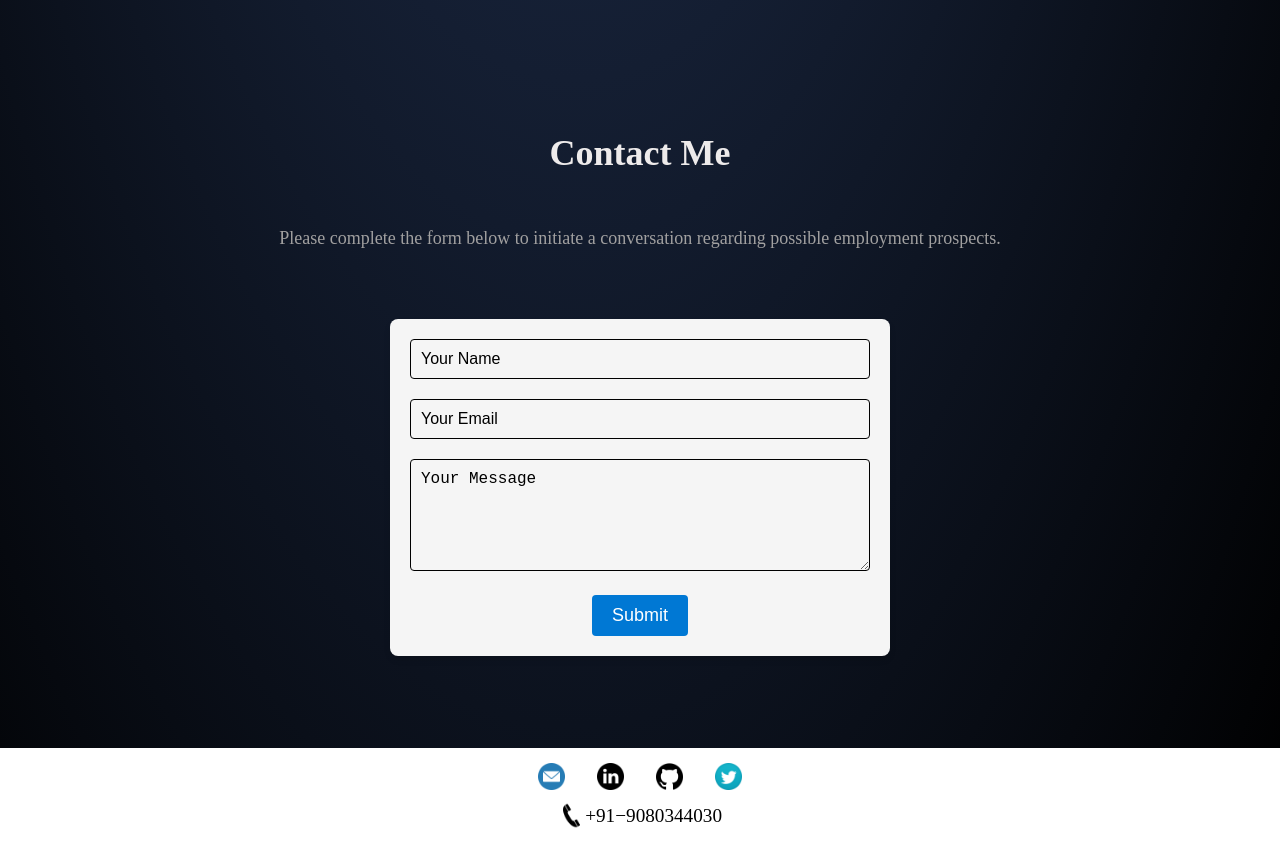
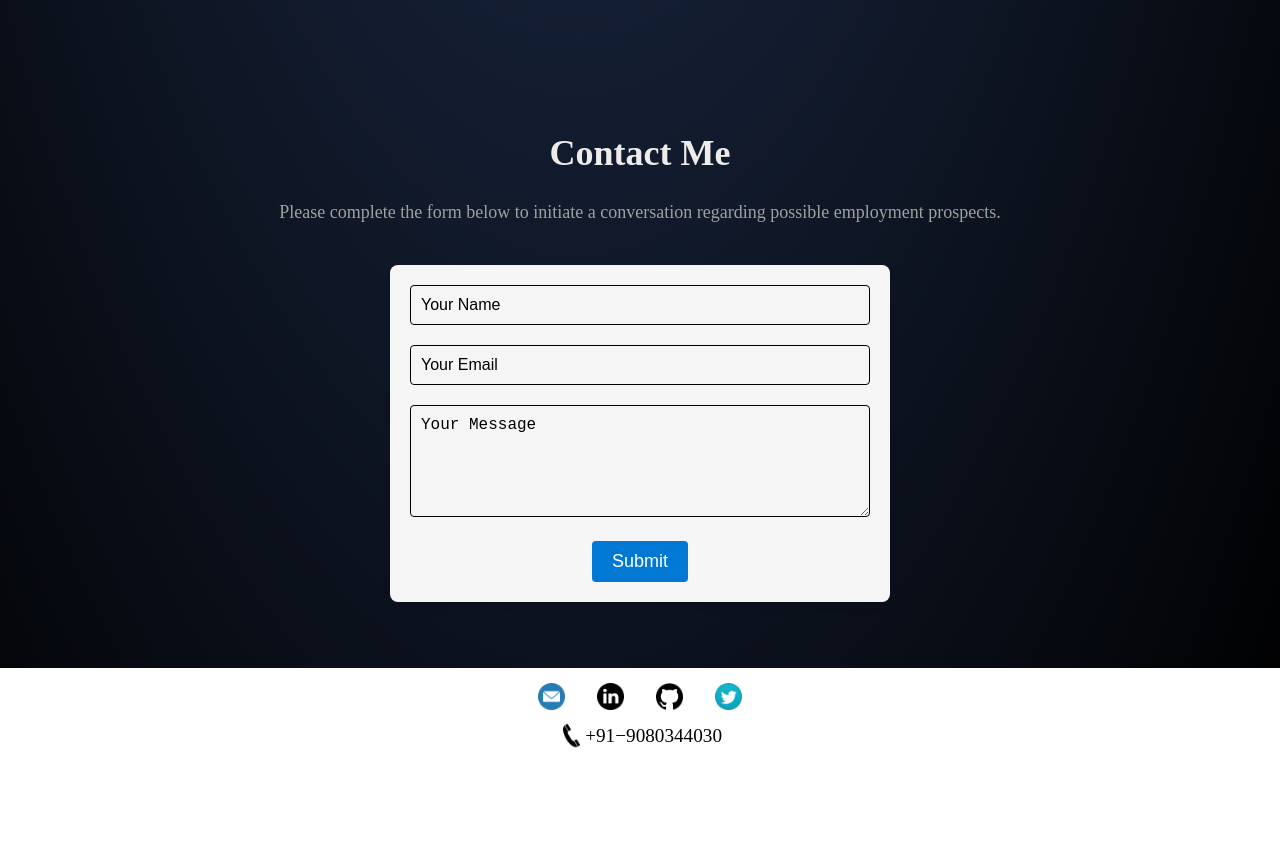
Before and after one commit to Krishna4563/portfolio-website, a React (Create React App) app: page / in a window 1280 px wide. Shown: the part 2900-3744 px from the top of the page. After the commit the page ends 3664 px from the top, so only its background shows below. Built offline with nearby package versions, Linux system fonts and the light colour scheme.

Commit message:
Update contact.css

```diff
--- a/src/components/Contact/contact.css
+++ b/src/components/Contact/contact.css
@@ -1,11 +1,11 @@
 #contact {
-  min-height: calc(100vh - 5.5rem);
+  min-height: calc(100vh - 10.5rem);
   padding: 0;
   text-align: center;
   padding-bottom: 0px;
 }
 .contactPage {
-  min-height: calc(100vh - 5.5rem);
+  min-height: calc(100vh - 10.5rem);
   display: flex;
   flex-direction: column;
   align-items: center;
```
